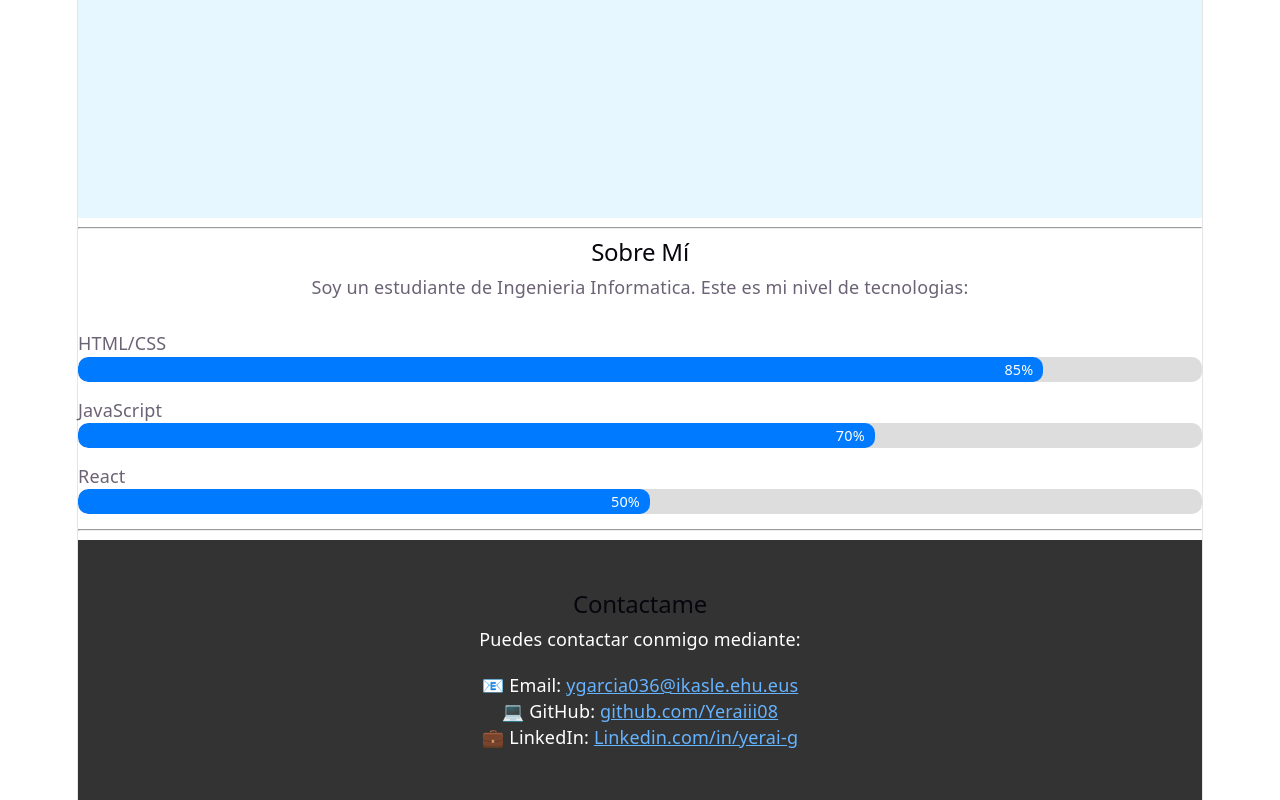
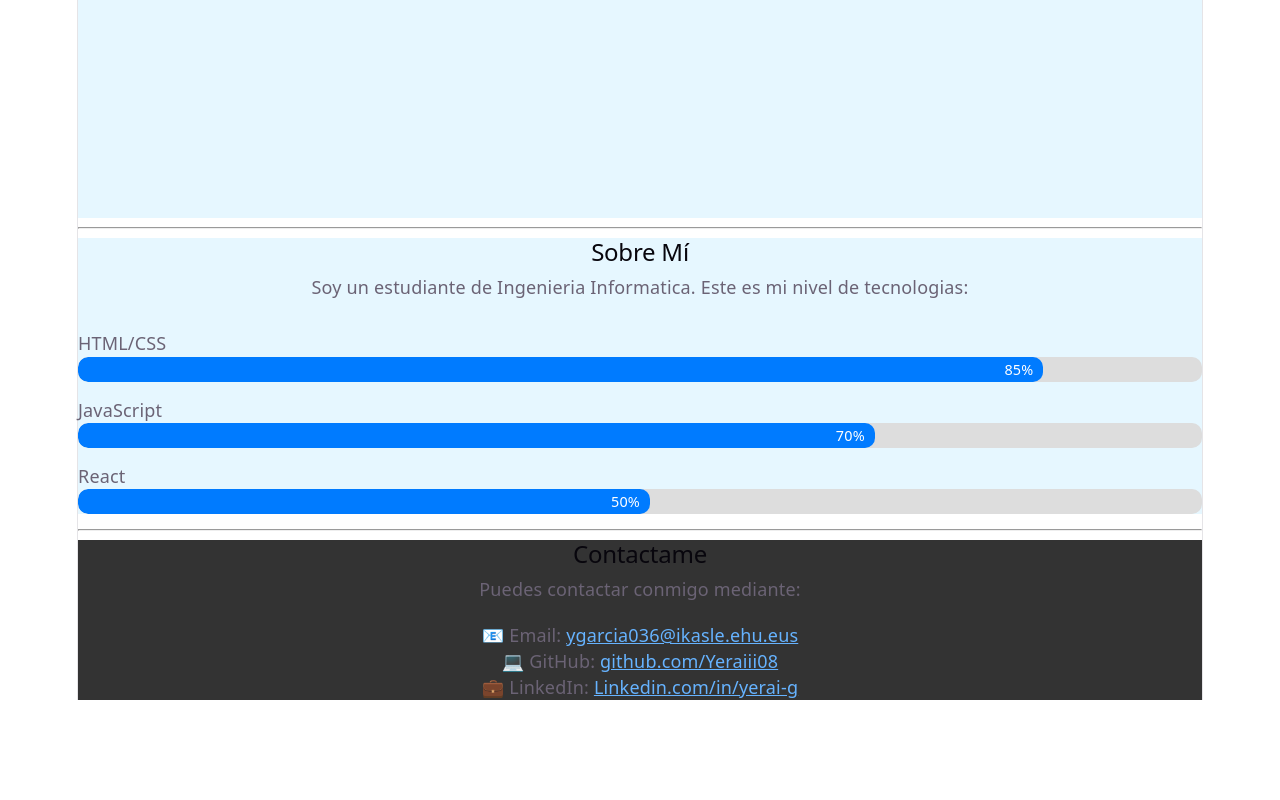
Before and after one commit to Yeraiii08/Portfolio, a React app: page / in a window 1280 px wide. Shown: the part 1402-2202 px from the top of the page. After the commit the page ends 2102 px from the top, so only its background shows below. Built offline with nearby package versions, Linux system fonts and the light colour scheme; no server answers; the HTML template or start-up script is replaced by a standard one.

Commit message:
CSS mejorado para los dos ultimos apartados

```diff
--- /dev/null
+++ b/src/componentes/Contacto.css
@@ -0,0 +1,6 @@
+#contacto{
+    padding: '50px 20px';
+    text-align: 'center';
+    background-color: #333;
+    color: 'white';
+}
--- a/src/componentes/Contacto.jsx
+++ b/src/componentes/Contacto.jsx
@@ -1,8 +1,9 @@
 import React from 'react';
+import './Contacto.css';
 
 const Contacto = () => {
   return (
-    <section id="contact" style={{ padding: '50px 20px', textAlign: 'center', backgroundColor: '#333', color: 'white' }}>
+    <section id="contacto">
       <h2>Contactame</h2>
       <p>Puedes contactar conmigo mediante:</p>
 
--- /dev/null
+++ b/src/componentes/Sobre_mi.css
@@ -0,0 +1,3 @@
+.sobreMi-container{
+    background-color: #e6f7ff;
+}
--- a/src/componentes/Sobre_mi.jsx
+++ b/src/componentes/Sobre_mi.jsx
@@ -1,4 +1,5 @@
 import React from 'react';
+import './Sobre_mi.css';
 
 const SobreMi = () => {
   return (
```
